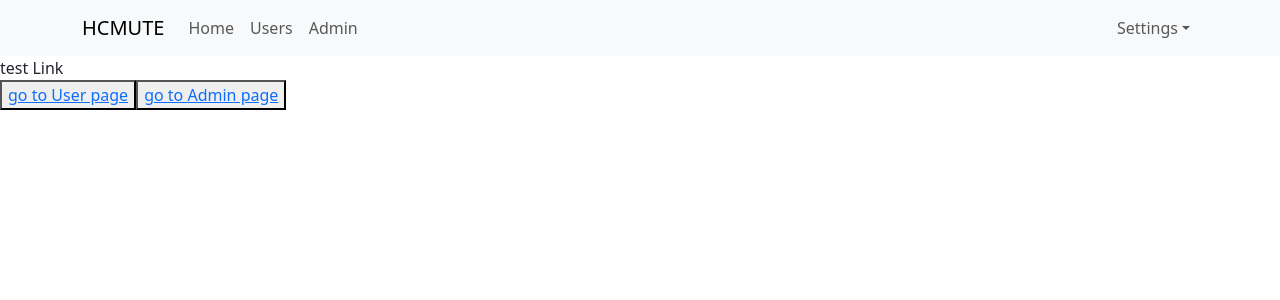
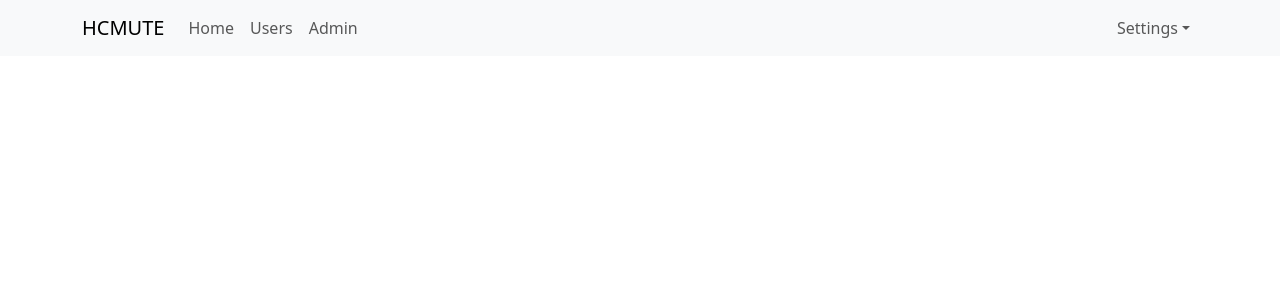
Before and after one commit to DylanPhuong/test-demo-react, a React (Create React App) app: page / in a window 1280 px wide. Shown: the top 300 px of the page. Built offline with nearby package versions, Linux system fonts and the light colour scheme.

Commit message:
video 49

```diff
--- a/src/App.js
+++ b/src/App.js
@@ -1,21 +1,19 @@
 import './App.scss';
 import Header from './components/Header/Header';
-import { Link } from 'react-router-dom';
+import { Outlet } from "react-router-dom";
 const App = () => {
 
   return (
     <div className="app-container">
-      <Header />
-      <div>
-        test Link
-        <div>
-          <button>
-            <Link to="/users">go to User page</Link>
-          </button>
-          <button>
-            <Link to="/admins">go to Admin page</Link>
-          </button>
+      <div className='header-container'>
+        <Header />
+      </div>
+      <div className='main-container'>
+        <div className='sidebar-container'>
 
+        </div>
+        <div className='app-container'>
+          <Outlet />
         </div>
       </div>
     </div>
--- a/src/index.js
+++ b/src/index.js
@@ -16,9 +16,11 @@
 
     <BrowserRouter>
       <Routes>
-        <Route path="/" element={<App />} />
-        <Route path="/users" element={<User />} />
-        <Route path="/admins" element={<Admin />} />
+        <Route path="/" element={<App />} >
+          <Route path="/users" element={<User />} />
+          <Route path="/admins" element={<Admin />} />
+        </Route>
+
       </Routes>
     </BrowserRouter>
 
```
